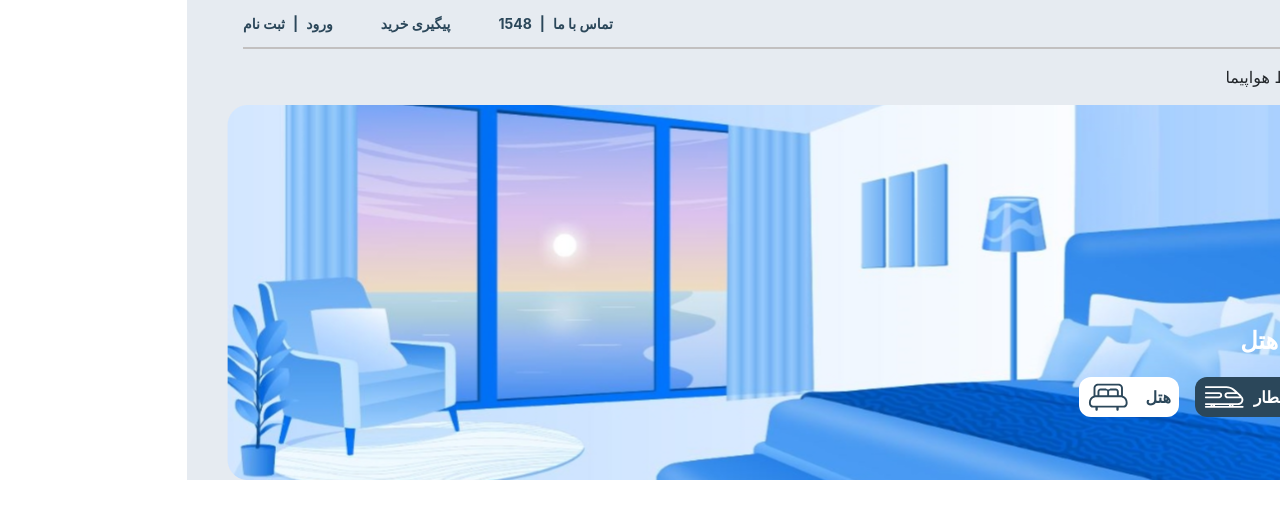
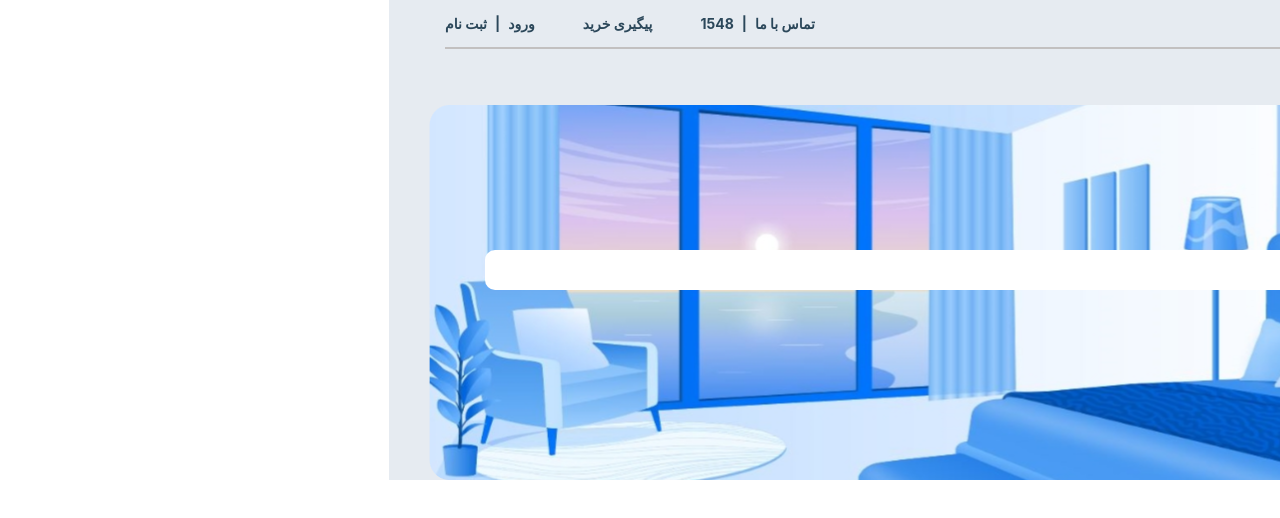
Before and after one commit to mohamadhoseinnozaridev/ProUtravs, an Angular app: page / in a window 1280 px wide. Shown: the top 518 px of the page. Built offline with nearby package versions, Linux system fonts and the light colour scheme.

Commit message:
start-serchbox

```diff
--- a/src/app/app.module.ts
+++ b/src/app/app.module.ts
@@ -8,6 +8,7 @@
 import { Page_mainComponent } from './page/page_main/page_main.component';
 import { InformationComponent } from './components/page_one/header/information/information.component';
 import { OptionComponent } from './components/page_one/body/option/option.component';
+import { Serch_boxComponent } from './components/page_one/body/option/serch_box/serch_box.component';
 
 @NgModule({
   declarations: [
@@ -16,6 +17,7 @@
     Page_mainComponent,
     InformationComponent,
     OptionComponent,
+    Serch_boxComponent,
   ],
   imports: [BrowserModule, AppRoutingModule, FormsModule, HttpClientModule],
   providers: [],
--- /dev/null
+++ b/src/app/components/page_one/body/option/serch_box/serch_box.component.html
@@ -0,0 +1,48 @@
+<div class="xl:w-[1200px] w-[390px] m-auto absolute top-[250px] px-3">
+  <div class="p-[10px] bg-white rounded-[10px]">
+    <div class="flex font-bold text-sm gap-12">
+      <div class="flex items-center">
+        <svg
+          xmlns="http://www.w3.org/2000/svg"
+          width="21"
+          height="20"
+          viewBox="0 0 21 20"
+          fill="none"
+        >
+          <circle
+            cx="10.6641"
+            cy="10"
+            r="9"
+            fill="white"
+            stroke="#0075FF"
+            stroke-width="2"
+          />
+          <circle cx="10.6641" cy="10" r="6" fill="#0075FF" />
+        </svg>
+        <span class="text-[#0075FF]">هتل داخلی</span>
+      </div>
+      <div class="flex items-center">
+        <svg
+          xmlns="http://www.w3.org/2000/svg"
+          width="21"
+          height="20"
+          viewBox="0 0 21 20"
+          fill="none"
+        >
+          <circle
+            cx="10.6641"
+            cy="10"
+            r="9"
+            fill="white"
+            stroke="#A4AEB5"
+            stroke-width="2"
+          />
+        </svg>
+        <span class="text-[#A4AEB5]">هتل خارجی</span>
+      </div>
+    </div>
+    <div class=""></div>
+    <div class=""></div>
+    <div class=""></div>
+  </div>
+</div>
--- /dev/null
+++ b/src/app/components/page_one/body/option/serch_box/serch_box.component.ts
@@ -0,0 +1,15 @@
+import { Component, OnInit } from '@angular/core';
+
+@Component({
+  selector: 'app-serch_box',
+  templateUrl: './serch_box.component.html',
+  styleUrls: ['./serch_box.component.css']
+})
+export class Serch_boxComponent implements OnInit {
+
+  constructor() { }
+
+  ngOnInit() {
+  }
+
+}
--- a/src/app/page/page_main/page_main.component.html
+++ b/src/app/page/page_main/page_main.component.html
@@ -4,5 +4,6 @@
 </div>
 <div class="bg-[#e6ebf1]">
   <app-option></app-option>
+  <app-serch_box></app-serch_box>
 </div>
 <router-outlet></router-outlet>
```
Also changed, not shown: src/app/components/page_one/body/option/serch_box/serch_box.component.css (added), 1 other file (tests, documents, lock files or other folders).
